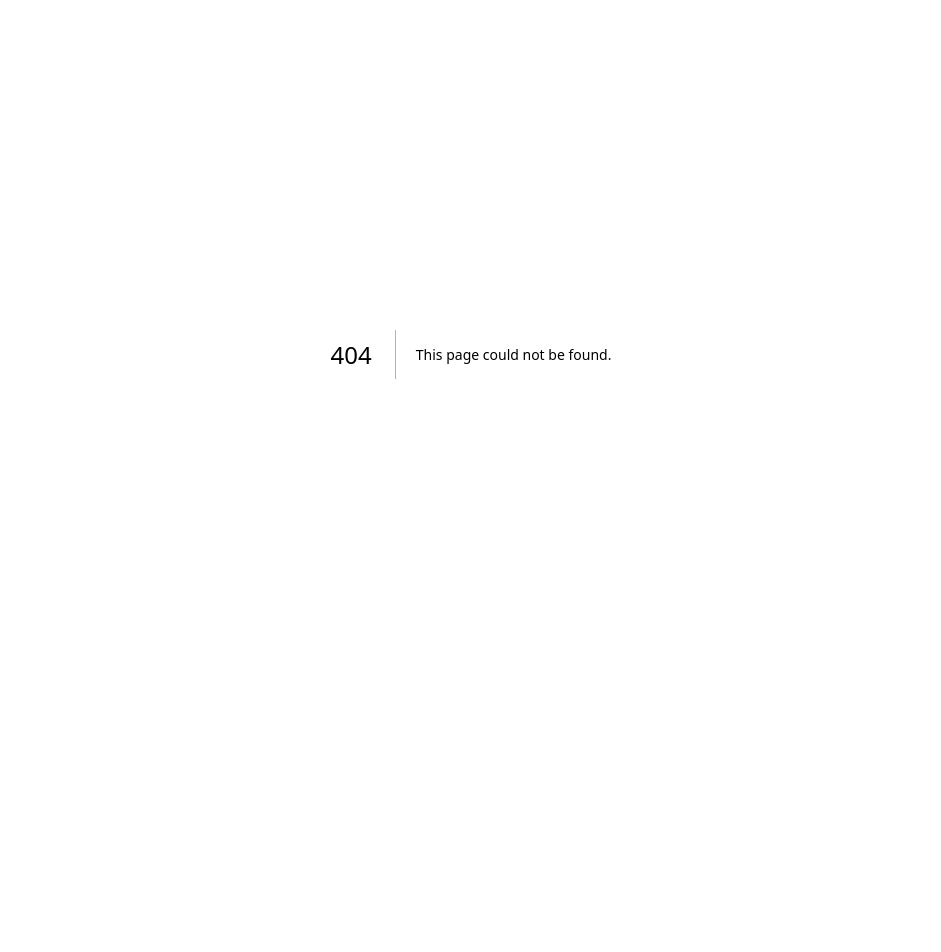
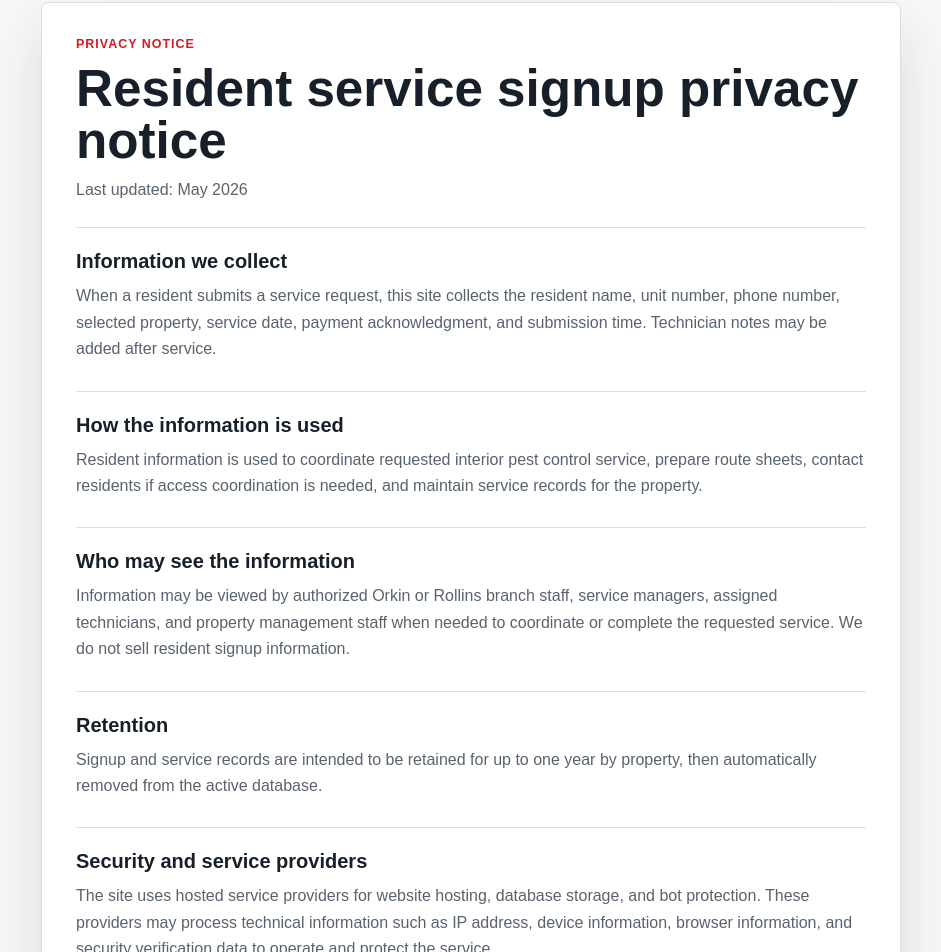
Before and after one commit to tkimura74/UnitSignUp, a Next.js app: page /privacy in a window 1280 px wide. Before the commit this address had no page. Shown: the part 46-998 px from the top of the page, without its empty margins (169-1110 px from the left). Before the commit the page ends 800 px from the top, so only its background shows below. Built offline with nearby package versions, Linux system fonts and the light colour scheme.

Commit message:
Add resident privacy notice

```diff
--- a/app/globals.css
+++ b/app/globals.css
@@ -534,6 +534,71 @@ textarea:focus {
 .site-footer p {
   max-width: 860px;
   margin: 0;
+}
+
+.site-footer a {
+  display: inline-flex;
+  margin-top: 10px;
+  color: var(--accent-strong);
+  font-weight: 700;
+}
+
+.privacy-page {
+  min-height: 100vh;
+  padding: 48px 20px 72px;
+  background: #faf8f7;
+}
+
+.privacy-panel {
+  width: min(860px, 100%);
+  margin: 0 auto;
+  padding: 34px;
+  border: 1px solid var(--line);
+  border-radius: 8px;
+  background: #fff;
+  box-shadow: var(--shadow);
+}
+
+.privacy-panel h1 {
+  margin: 0;
+  font-size: clamp(2rem, 4vw, 3.4rem);
+  line-height: 1.02;
+  letter-spacing: 0;
+}
+
+.privacy-updated {
+  margin: 14px 0 0;
+  color: var(--muted);
+}
+
+.privacy-section {
+  margin-top: 28px;
+  padding-top: 22px;
+  border-top: 1px solid var(--line);
+}
+
+.privacy-section h2 {
+  margin: 0;
+  font-size: 1.25rem;
+}
+
+.privacy-section p,
+.privacy-disclaimer p {
+  margin: 10px 0 0;
+  color: var(--muted);
+  line-height: 1.65;
+}
+
+.privacy-section a {
+  color: var(--accent-strong);
+  font-weight: 700;
+}
+
+.privacy-disclaimer {
+  margin-top: 28px;
+  padding: 16px;
+  border-left: 4px solid var(--accent);
+  background: #fff7f7;
 }
 
 .secondary-button {
@@ -1191,4 +1256,8 @@ th {
   .service-info__inner {
     width: min(100% - 28px, 1120px);
   }
+
+  .privacy-panel {
+    padding: 24px;
+  }
 }
--- a/app/p/[slug]/signup-form.js
+++ b/app/p/[slug]/signup-form.js
@@ -335,6 +335,7 @@ export default function SignupForm({ property }) {
           as needed to complete the visit. Service availability, pricing, and treatment
           recommendations may vary by property, unit condition, and technician assessment.
         </p>
+        <a href="/privacy">Privacy notice</a>
       </footer>
     </main>
   );
--- /dev/null
+++ b/app/privacy/page.js
@@ -0,0 +1,85 @@
+export default function PrivacyPage() {
+  return (
+    <main className="privacy-page">
+      <section className="privacy-panel">
+        <p className="card-label">Privacy notice</p>
+        <h1>Resident service signup privacy notice</h1>
+        <p className="privacy-updated">Last updated: May 2026</p>
+
+        <div className="privacy-section">
+          <h2>Information we collect</h2>
+          <p>
+            When a resident submits a service request, this site collects the resident name, unit
+            number, phone number, selected property, service date, payment acknowledgment, and
+            submission time. Technician notes may be added after service.
+          </p>
+        </div>
+
+        <div className="privacy-section">
+          <h2>How the information is used</h2>
+          <p>
+            Resident information is used to coordinate requested interior pest control service,
+            prepare route sheets, contact residents if access coordination is needed, and maintain
+            service records for the property.
+          </p>
+        </div>
+
+        <div className="privacy-section">
+          <h2>Who may see the information</h2>
+          <p>
+            Information may be viewed by authorized Orkin or Rollins branch staff, service managers,
+            assigned technicians, and property management staff when needed to coordinate or complete
+            the requested service. We do not sell resident signup information.
+          </p>
+        </div>
+
+        <div className="privacy-section">
+          <h2>Retention</h2>
+          <p>
+            Signup and service records are intended to be retained for up to one year by property,
+            then automatically removed from the active database.
+          </p>
+        </div>
+
+        <div className="privacy-section">
+          <h2>Security and service providers</h2>
+          <p>
+            The site uses hosted service providers for website hosting, database storage, and bot
+            protection. These providers may process technical information such as IP address, device
+            information, browser information, and security verification data to operate and protect
+            the service.
+          </p>
+        </div>
+
+        <div className="privacy-section">
+          <h2>Children</h2>
+          <p>
+            This signup page is intended for adult residents or authorized occupants. It is not
+            intended for children under 13.
+          </p>
+        </div>
+
+        <div className="privacy-section">
+          <h2>Questions or changes</h2>
+          <p>
+            To ask about a submission, request a correction, or ask that a record be removed when
+            no longer needed for service coordination, contact Branch 801.
+          </p>
+          <p>
+            <a href="mailto:Branch801@rollins.com?subject=Resident%20Signup%20Privacy%20Question">
+              Branch801@rollins.com
+            </a>
+          </p>
+        </div>
+
+        <div className="privacy-disclaimer">
+          <p>
+            This notice is intended to explain how this resident signup site is used for service
+            coordination. It is not a substitute for legal review or any official company privacy
+            policy that may apply.
+          </p>
+        </div>
+      </section>
+    </main>
+  );
+}
```
